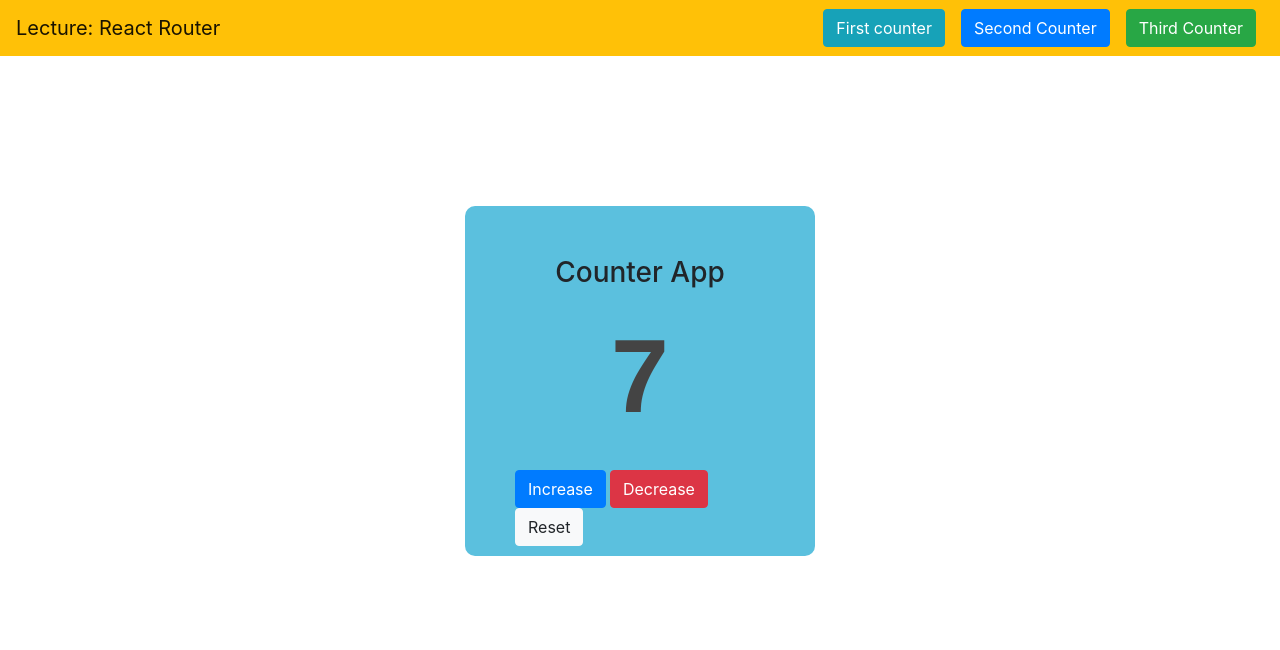
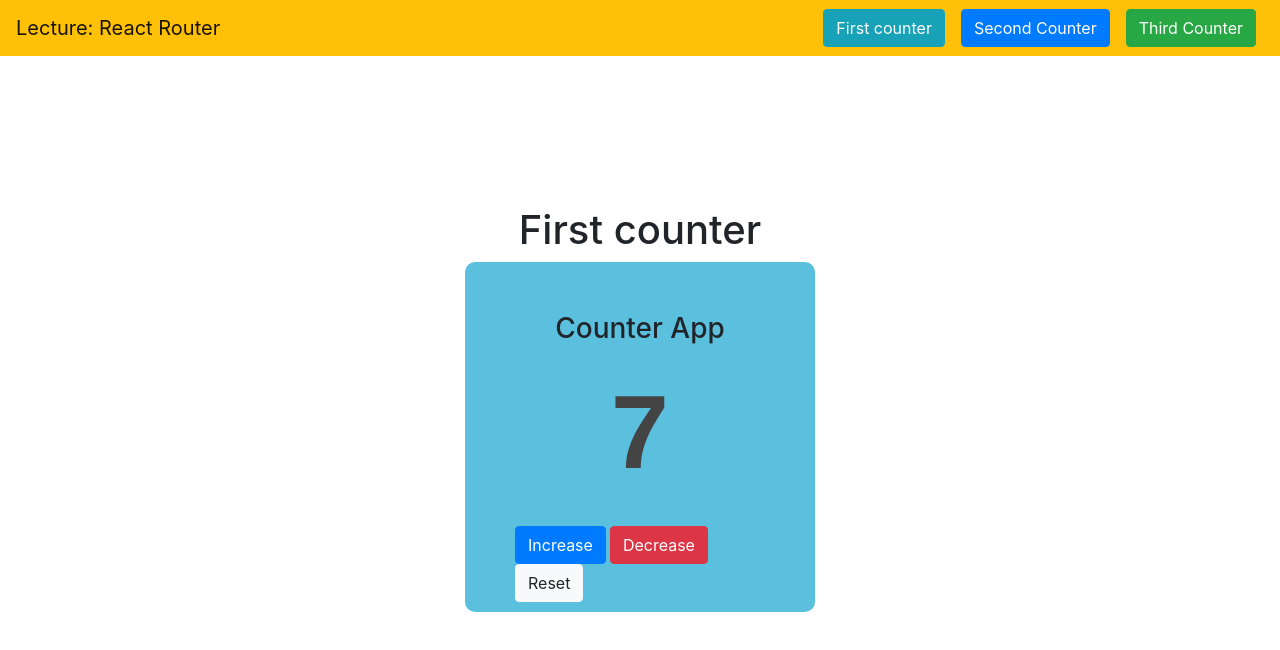
Before and after one commit to ude-soco/AdvWebTech-React-Lecture, a React (Create React App) app: page / in a window 1280 px wide. Shown: the top 650 px of the page. Built offline with nearby package versions, Linux system fonts and the light colour scheme.

Commit message:
react router lecture updates

```diff
--- a/src/App.js
+++ b/src/App.js
@@ -3,7 +3,6 @@ import {Container, Row} from "react-bootstrap";
 import Counter from "./components/Counter";
 import NavigationBar from "./components/NavigationBar";
 import {BrowserRouter as Router, Route, Switch} from "react-router-dom";
-
 
 class App extends Component {
   constructor(props) {
@@ -18,23 +17,15 @@ class App extends Component {
       <>
         <Router>
           <NavigationBar/>
-          <Switch>
-            <Container style={containerStyle}>
-              <Row>
-                <Route path="/" exact>
-                  <Counter color={"#5bc0de"}/>
-                </Route>
-
-                <Route path="/second">
-                  <Counter color={"#0275d8"}/>
-                </Route>
-
-                <Route path="/third">
-                  <Counter color={"#5cb85c"}/>
-                </Route>
-              </Row>
-            </Container>
-          </Switch>
+          <Container style={containerStyle}>
+            <Row>
+              <Switch>
+                <Route path="/" exact component={() => (<Counter pageName={"First counter"} color={"#5bc0de"}/>)}/>
+                <Route path="/second" component={() => (<Counter pageName={"Second counter"} color={"#0275d8"}/>)}/>
+                <Route path="/third" component={() => (<Counter pageName={"Third counter"} color={"#5cb85c"}/>)}/>
+              </Switch>
+            </Row>
+          </Container>
         </Router>
       </>
     );
--- a/src/components/Counter.js
+++ b/src/components/Counter.js
@@ -48,9 +48,17 @@ class Counter extends Component {
       textAlign: "center",
     };
     let gutter = {margin: "0px 4px 0px 4px"}
+    let center = {textAlign: "center"}
 
     return (
       <>
+      <Container >
+        <Row className="justify-content-md-center" style={center}>
+          <Col>
+            <h1>{this.props.pageName}</h1>
+          </Col>
+        </Row>
+      </Container>
         <Container style={counterStyle}>
           <Row className="justify-content-md-center">
             <Col>
--- a/src/components/NavigationBar.js
+++ b/src/components/NavigationBar.js
@@ -9,32 +9,26 @@ class NavigationBar extends Component {
   }
 
   render() {
-  	// styling
+    // styling
     let gutter = {margin: "0px 8px 0px 8px"};
     let linkColor = {color: "#fff"};
 
     return (
-      <Navbar bg="warning" variant="light" expand="lg">
+      <Navbar bg="warning" variant="light" expand="sm">
         <Navbar.Brand href="/">Lecture: React Router</Navbar.Brand>
         <Navbar.Toggle/>
         <Navbar.Collapse id="basic-navbar-nav">
           <Nav className="ml-auto">
             <Button variant="info" style={gutter}>
-              <Link to="/" style={linkColor}>
-                First counter
-              </Link>
+              <Link to="/" style={linkColor}>First counter</Link>
             </Button>
 
             <Button variant="primary" style={gutter}>
-              <Link to="/second" style={linkColor}>
-                Second Counter
-              </Link>
+              <Link to="/second" style={linkColor}>Second Counter</Link>
             </Button>
 
             <Button variant="success" style={gutter}>
-              <Link to="/third" style={linkColor}>
-                Third Counter
-              </Link>
+              <Link to="/third" style={linkColor}>Third Counter</Link>
             </Button>
           </Nav>
         </Navbar.Collapse>
```
Also changed, not shown: 1 other file (tests, documents, lock files or other folders).
